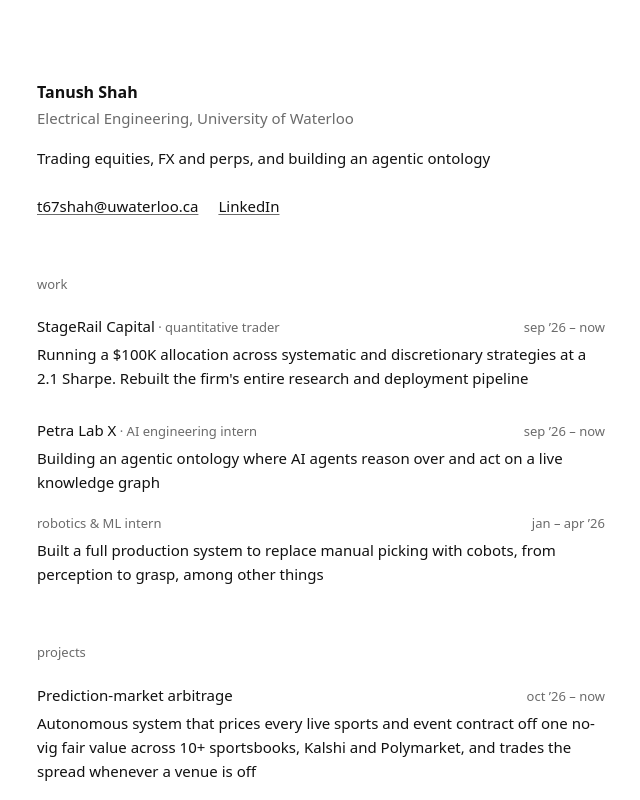
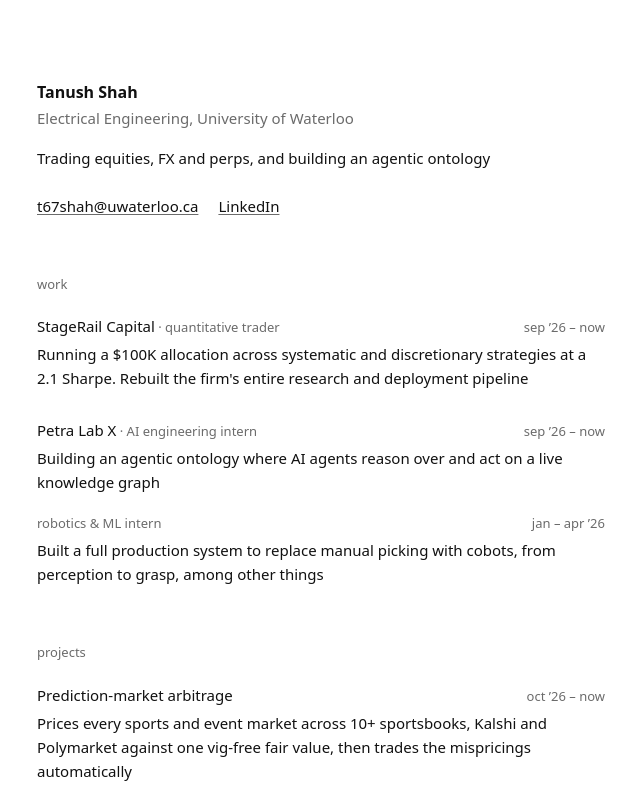
Before and after one commit to tswaterloo/portfoliosite, a Next.js app: page / in a window 1280 px wide. Shown: the top 800 px of the page, without its empty margins (319-959 px from the left). Built offline with nearby package versions, Linux system fonts and the light colour scheme.

Commit message:
Sports arbitrage copy (#38)
Claude-Session: https://claude.ai/code/session_01VzWT3s4DFsaefx8Bd9sagr

Co-authored-by: Claude <noreply@anthropic.com>

```diff
--- a/app/page.tsx
+++ b/app/page.tsx
@@ -29,7 +29,7 @@ const projects: Entry[] = [
   {
     name: "Prediction-market arbitrage",
     dates: "oct ’26 – now",
-    text: "Autonomous system that prices every live sports and event contract off one no-vig fair value across 10+ sportsbooks, Kalshi and Polymarket, and trades the spread whenever a venue is off",
+    text: "Prices every sports and event market across 10+ sportsbooks, Kalshi and Polymarket against one vig-free fair value, then trades the mispricings automatically",
   },
   {
     name: "Limit order book & market making",
```
